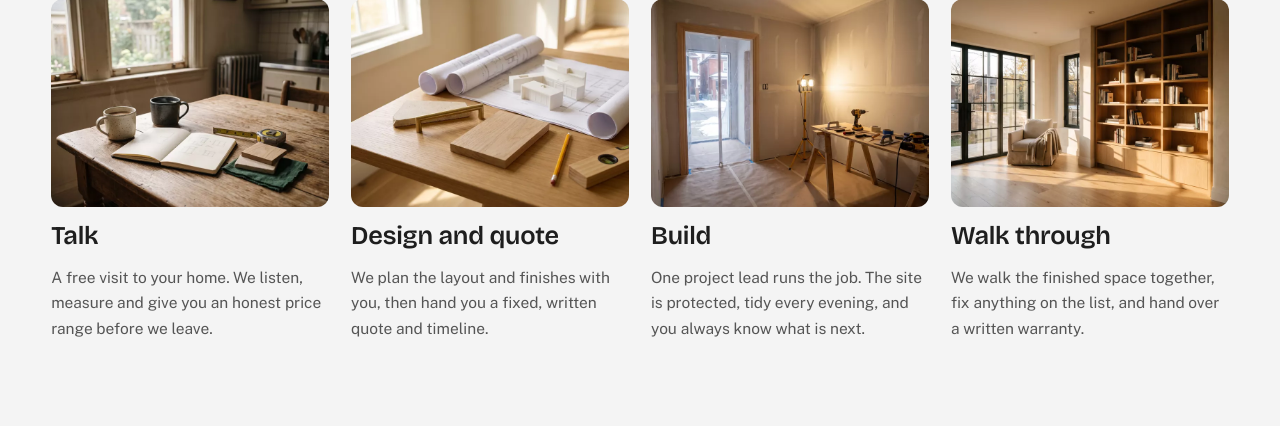
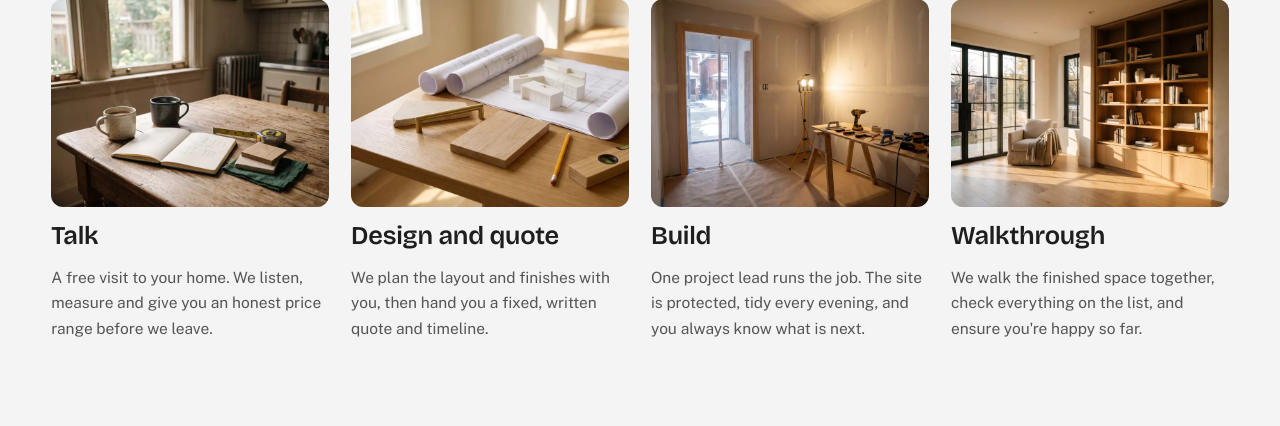
Before and after one commit to behzad6687/rielbuild, a PHP site: page /process/index.php in a window 1280 px wide. Shown: the part 1129-1555 px from the top of the page. Run offline with PHP 8.4, Linux system fonts and the light colour scheme.

Commit message:
Copy updates: deposit band, Walkthrough step, phases FAQ, no warranty
- Hero band 2: 'No delay after the deposit.' / 'We'll get to work right
  away. Subsequent payments tied to finished work.'
- Process step renamed 'Walkthrough' with new text; written warranty removed
- Phases FAQ answer updated to the client's wording
- Remove every warranty mention (service hero fact, process card, README)

Co-Authored-By: Claude Opus 5.5 <noreply@anthropic.com>
Claude-Session: https://claude.ai/code/session_01DWXhzxH5fbGLhX3WquUoqw

```diff
--- a/site/inc/config.php
+++ b/site/inc/config.php
@@ -25,7 +25,7 @@ define('NOINDEX', true);
 define('SITE_URL_OVERRIDE', '');
 
 /* Asset version for cache busting. Bump after changing CSS or JS. */
-define('ASSET_V', '1.4.4');
+define('ASSET_V', '1.4.5');
 
 /* ---- base path detection (works in any folder, e.g. /demo/rielbuild/) ---- */
 function rb_base_path()
--- a/site/inc/data.php
+++ b/site/inc/data.php
@@ -22,7 +22,7 @@ $SERVICES = array(
         'time' => "It depends on the size and requirements. When we visit you for your free estimate, we'll discuss the timeline in detail.",
         'faq' => array(
             array('Do we need to move out?', 'For a full gut renovation, usually yes, for part of the job. For a few rooms at a time, most families stay. We plan the order of work around how you live.'),
-            array('Can we renovate in phases?', 'Yes. Many clients do the kitchen and main floor first, then the basement or bathrooms the next year. We design it as one plan so the phases fit together.'),
+            array('Can we renovate in phases?', 'Yes, a first phase may include the kitchen and main floor for example, then the basement or bathrooms can be done as a second phase, and so on. We design it as one plan with phases that work best for you.'),
         ),
     ),
     'kitchen-renovation' => array(
@@ -114,7 +114,7 @@ $PROCESS = array(
     array('01', 'Talk', 'A free visit to your home. We listen, measure and give you an honest price range before we leave.', 'stills/step-talk'),
     array('02', 'Design and quote', 'We plan the layout and finishes with you, then hand you a fixed, written quote and timeline.', 'stills/step-design'),
     array('03', 'Build', 'One project lead runs the job. The site is protected, tidy every evening, and you always know what is next.', 'stills/step-build'),
-    array('04', 'Walk through', 'We walk the finished space together, fix anything on the list, and hand over a written warranty.', 'stills/step-walk'),
+    array('04', 'Walkthrough', "We walk the finished space together, check everything on the list, and ensure you're happy so far.", 'stills/step-walk'),
 );
 
 $PROMISES = array(
--- a/site/index.php
+++ b/site/index.php
@@ -46,8 +46,8 @@ echo plumb_line();
       <div class="band band--l fx-depth" data-a="0.18" data-b="0.36" data-fx="depth" style="--sa:.84">
         <div class="band__in">
           <p class="kicker">The first promise</p>
-          <h2 class="band__h" data-split>No vanishing after the deposit.</h2>
-          <p class="band__p band__sub">A written, fixed quote. Payments tied to finished work.</p>
+          <h2 class="band__h" data-split>No delay after the deposit.</h2>
+          <p class="band__p band__sub">We'll get to work right away. Subsequent payments tied to finished work.</p>
         </div>
       </div>
       <div class="band band--l fx-snap" data-a="0.47" data-b="0.63" data-fx="snap" style="--sa:.86" data-ramp="0.034">
--- a/site/process/index.php
+++ b/site/process/index.php
@@ -72,7 +72,7 @@ echo plumb_line();
       <div class="card"><span class="card__ico"><svg class="ico" aria-hidden="true" focusable="false"><use href="#i-doc"/></svg></span><h3 class="h3">"What if it goes over budget?"</h3><p>You get a fixed, written quote. Any change is priced and agreed in writing before it happens, never after.</p></div>
       <div class="card"><span class="card__ico"><svg class="ico" aria-hidden="true" focusable="false"><use href="#i-phone"/></svg></span><h3 class="h3">"What if they disappear?"</h3><p>You pay as each stage is finished, so we are never ahead of the work. And your project lead picks up the phone.</p></div>
       <div class="card"><span class="card__ico"><svg class="ico" aria-hidden="true" focusable="false"><use href="#i-clock"/></svg></span><h3 class="h3">"How long will we live in a mess?"</h3><p>You get a written timeline up front. The site is sealed, covered and cleaned at the end of every working day.</p></div>
-      <div class="card"><span class="card__ico"><svg class="ico" aria-hidden="true" focusable="false"><use href="#i-shield"/></svg></span><h3 class="h3">"Who fixes it if something's wrong?"</h3><p>We walk the finished space with you, fix everything on the list, and back our work with a written warranty.</p></div>
+      <div class="card"><span class="card__ico"><svg class="ico" aria-hidden="true" focusable="false"><use href="#i-shield"/></svg></span><h3 class="h3">"Who fixes it if something's wrong?"</h3><p>We walk the finished space with you, check everything on the list, and fix anything that is not right before we call it done.</p></div>
       <div class="card"><span class="card__ico"><svg class="ico" aria-hidden="true" focusable="false"><use href="#i-house"/></svg></span><h3 class="h3">"Can we live at home during the work?"</h3><p>For one room or a bathroom, usually yes. We plan the order of work around your family and seal off the work area.</p></div>
       <div class="card"><span class="card__ico"><svg class="ico" aria-hidden="true" focusable="false"><use href="#i-house"/></svg></span><h3 class="h3">"What about permits?"</h3><p>We prepare the drawings, apply for the permits and book every inspection. You never deal with the city.</p></div>
     </div>
--- a/site/services/_service.php
+++ b/site/services/_service.php
@@ -25,7 +25,7 @@ $page = array(
 );
 include dirname(__DIR__) . '/inc/header.php';
 echo plumb_line();
-$facts = '<div class="page-hero__facts"><span class="fact"><svg class="ico" aria-hidden="true" focusable="false"><use href="#i-doc"/></svg>Fixed, written quote</span><span class="fact"><svg class="ico" aria-hidden="true" focusable="false"><use href="#i-clock"/></svg>Written timeline</span><span class="fact"><svg class="ico" aria-hidden="true" focusable="false"><use href="#i-shield"/></svg>Written warranty</span></div>'
+$facts = '<div class="page-hero__facts"><span class="fact"><svg class="ico" aria-hidden="true" focusable="false"><use href="#i-doc"/></svg>Fixed, written quote</span><span class="fact"><svg class="ico" aria-hidden="true" focusable="false"><use href="#i-clock"/></svg>Written timeline</span><span class="fact"><svg class="ico" aria-hidden="true" focusable="false"><use href="#i-phone"/></svg>One project lead</span></div>'
     . '<div class="btn-row"><a class="btn btn--brass" href="' . e(url('contact/?service=' . $slug)) . '">Book a free estimate</a><a class="btn btn--ghost" href="tel:' . e(PHONE_TEL) . '"><svg class="ico" aria-hidden="true" focusable="false"><use href="#i-phone"/></svg>' . e(PHONE) . '</a></div>';
 ?>
 <main id="main" tabindex="-1">
```
Also changed, not shown: README.md.
